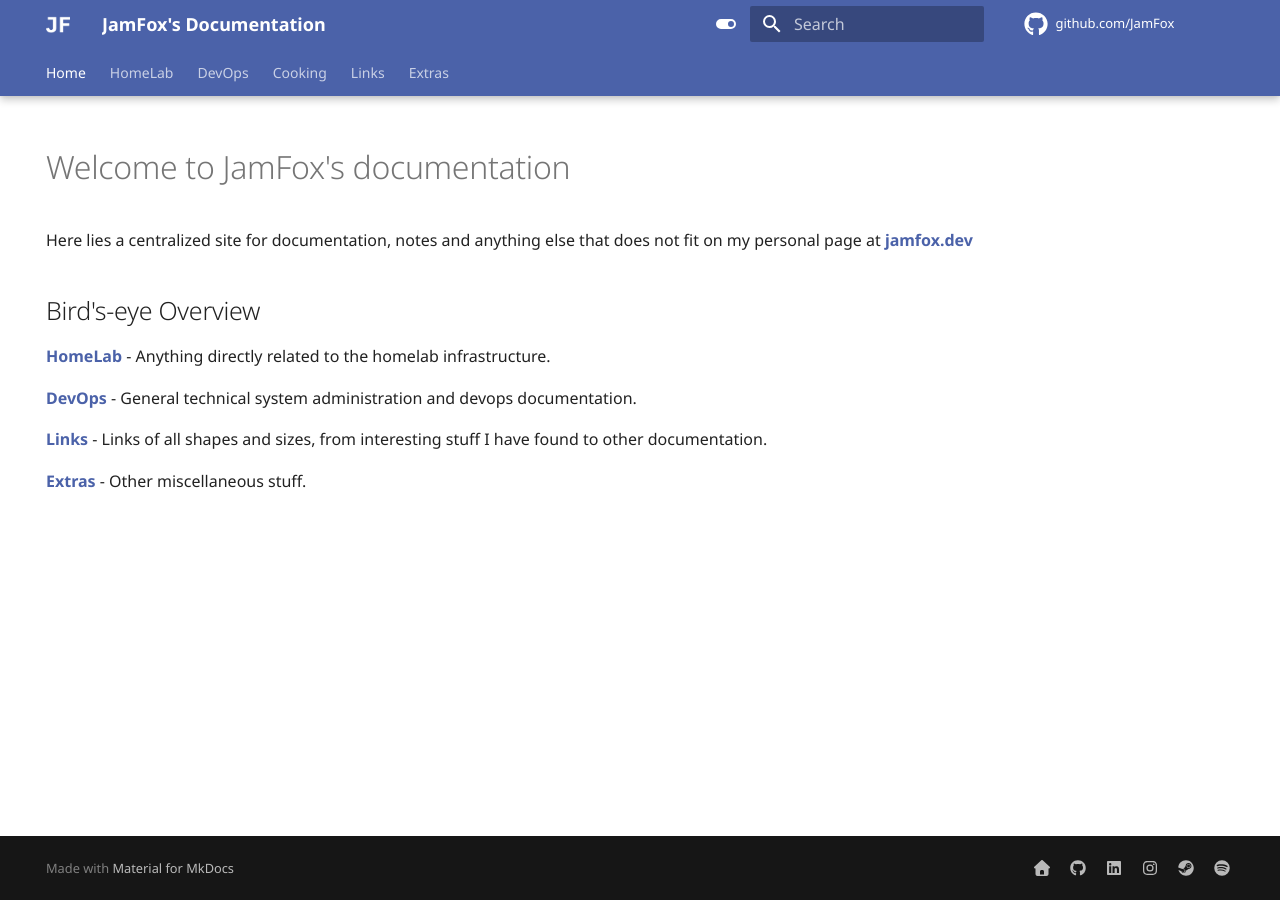
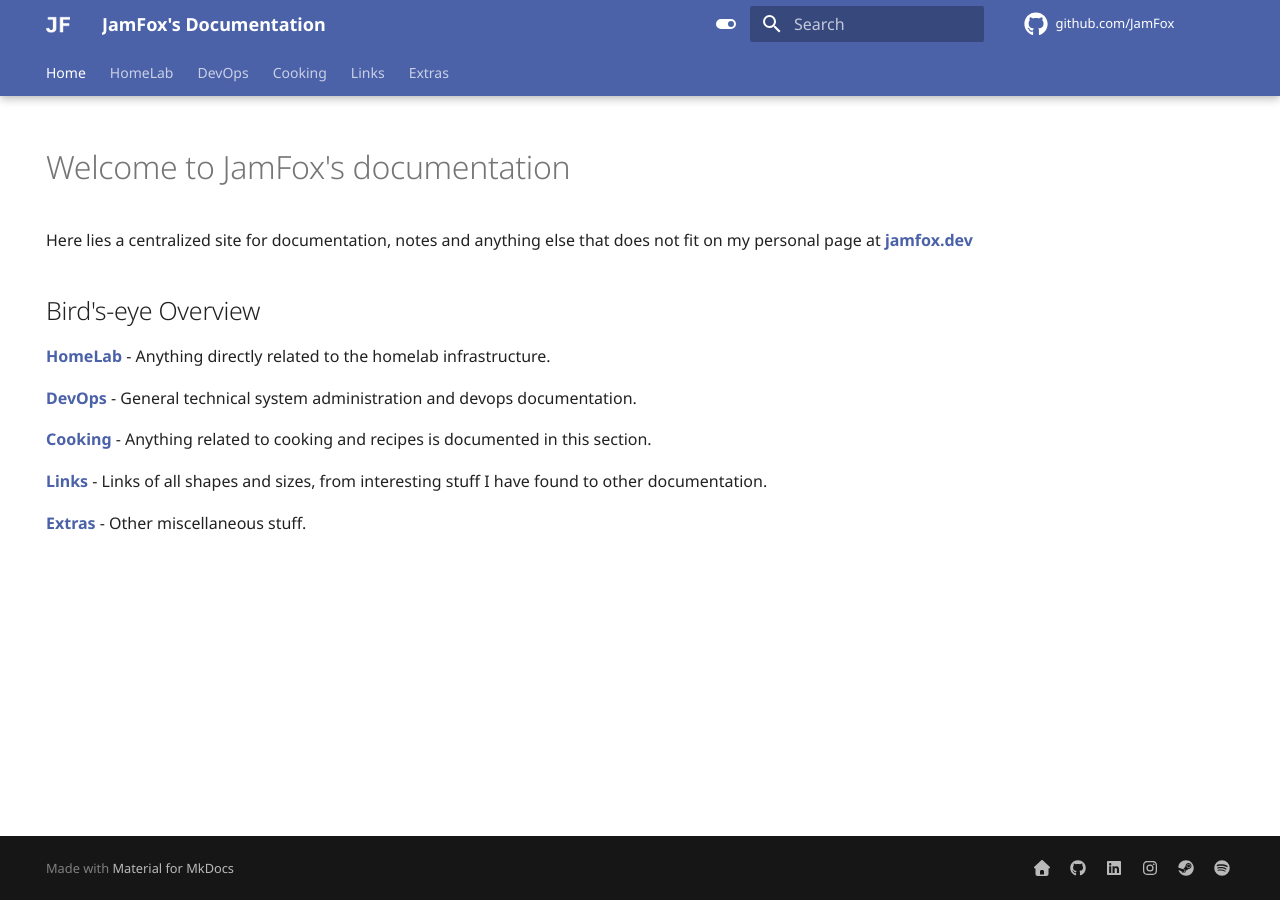
Before and after one commit to JamFox/docs.jamfox.dev, an MkDocs documentation site: the page built from docs/index.md, in a window 1280 px wide. Built offline with MkDocs 1.6.1 and Material for MkDocs 9.7.7, drawn with Linux system fonts in a browser that asks for light colours; comment, search, counter and statistics services are not loaded.

Commit message:
index: add cooking section

```diff
--- a/docs/index.md
+++ b/docs/index.md
@@ -15,6 +15,8 @@ Here lies a centralized site for documentation, notes and anything else that doe
 
 [**DevOps**](content/devops/index.md) - General technical system administration and devops documentation.
 
+[**Cooking**](content/cooking/index.md) - Anything related to cooking and recipes is documented in this section.
+
 [**Links**](content/links/index.md) - Links of all shapes and sizes, from interesting stuff I have found to other documentation.
 
 [**Extras**](content/extras/index.md) - Other miscellaneous stuff.
```
